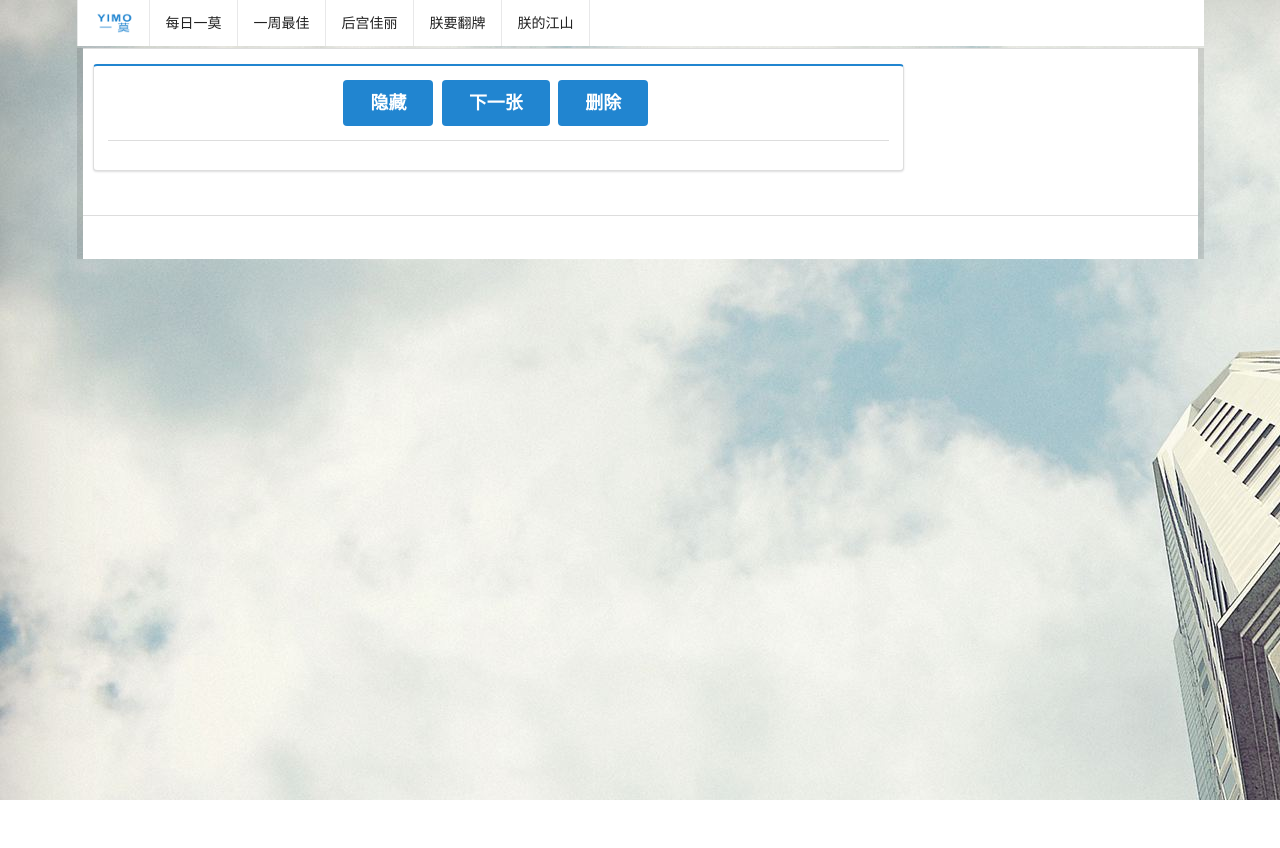
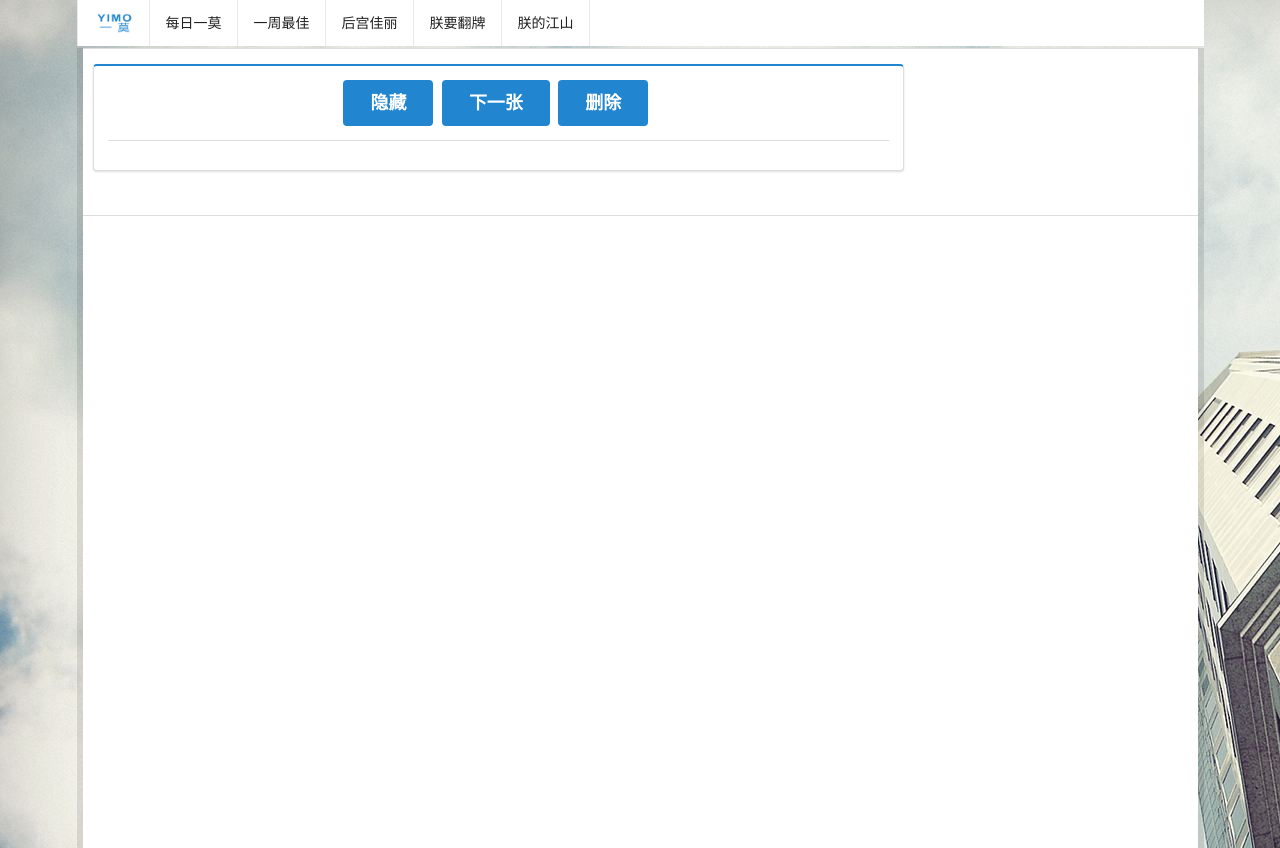
Before and after one commit to pythonlearner1221/pic_site, a Django app: template templates/pics/choose.html in a window 1280 px wide. Before the commit the page ends 800 px from the top, so only its background shows below. Run offline with Django 3.2, Linux system fonts and the light colour scheme; the template is opened without the code that fills it, so the values that code supplies are empty; parts of the project's set-up code (start-up, migrations or seed data) failed here and were passed over.

Commit message:
change mobile background

```diff
--- a/templates/base.html
+++ b/templates/base.html
@@ -32,6 +32,7 @@
     }
     .sub.container {
       background-color:white;
+      min-height:800px;
 {#      margin:0 !important;#}
     }
     @media only screen and (max-width: 767px) {
```
